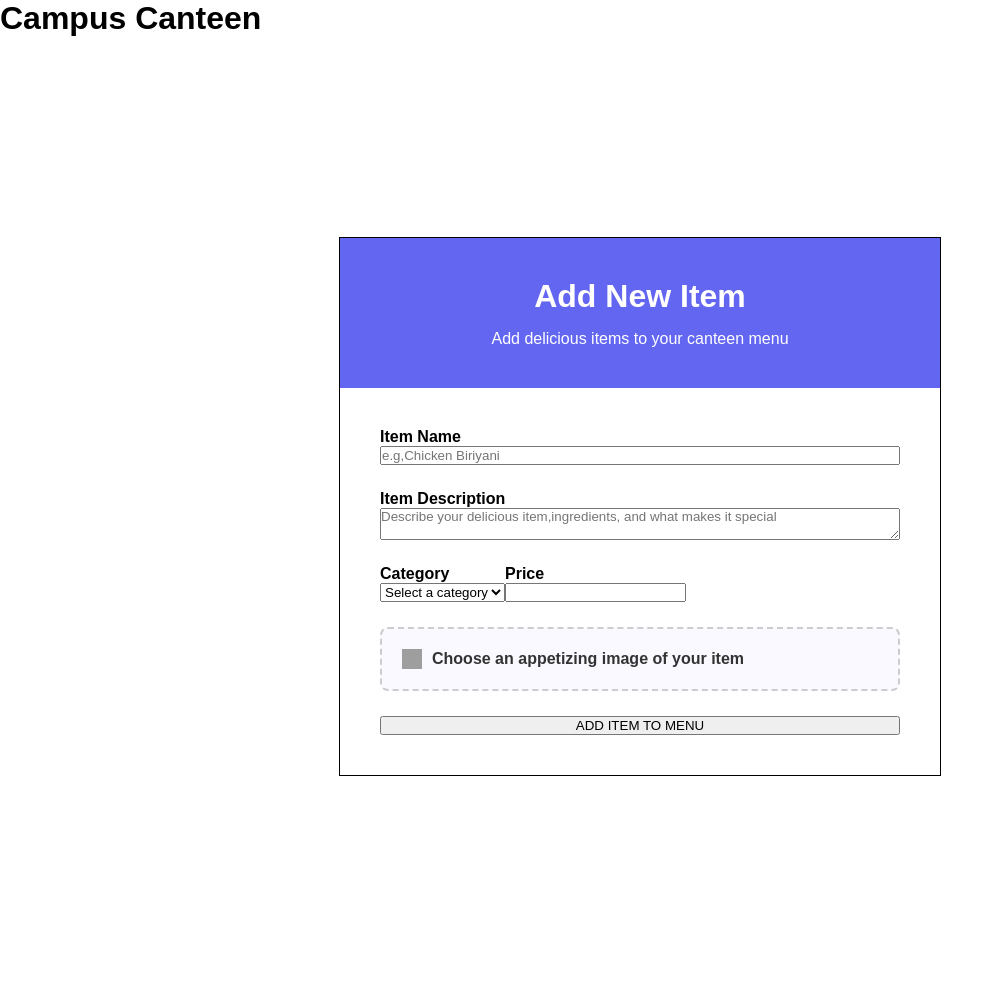
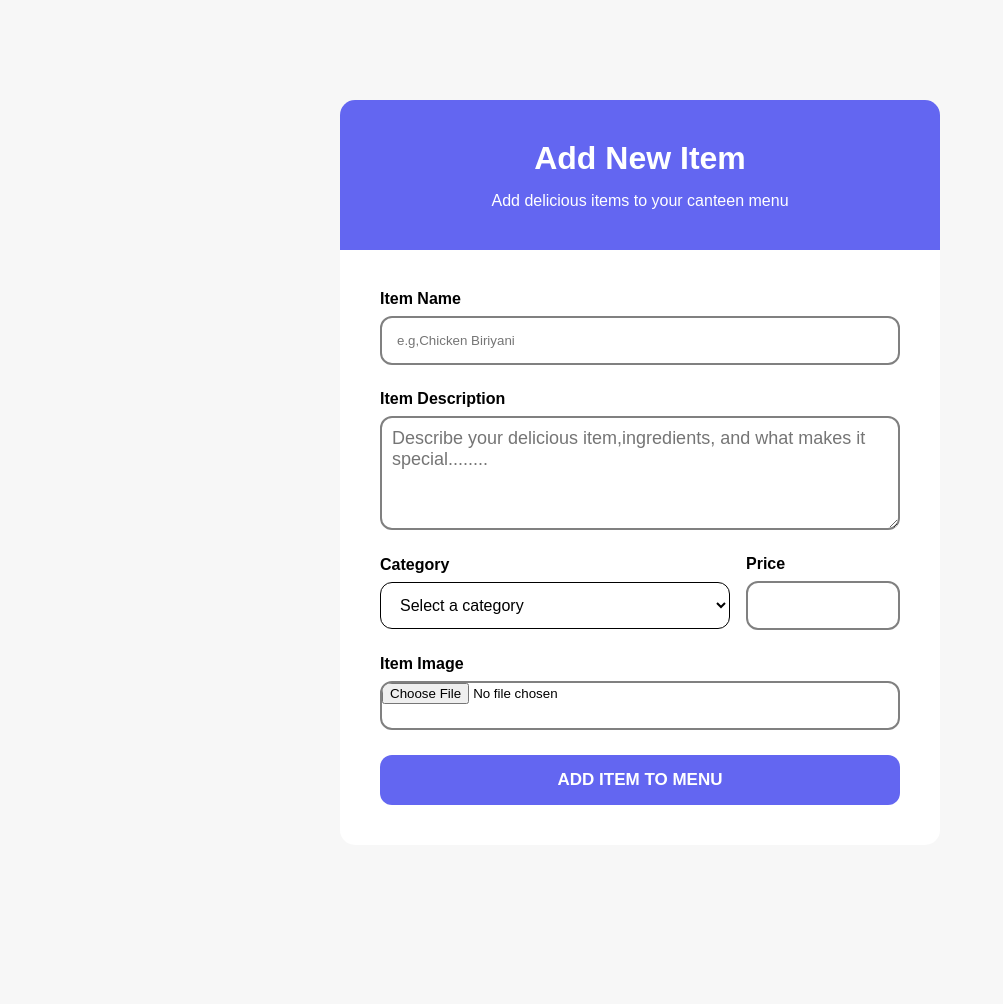
Before and after one commit to jeoncareer/canteen-preorder-system, a PHP site: page /canteen-preorder-system/app/views/canteen/add_item.view.php in a window 1280 px wide. Shown: the top 1004 px of the page, without its empty margins (0-1003 px from the left). Run offline with PHP 8.4, Linux system fonts and the light colour scheme; some libraries are stand-ins or nearby versions; grey boxes are pictures that could not be loaded.

Commit message:
working on add_item route version 1

```diff
--- a/app/views/canteen/add_item.view.php
+++ b/app/views/canteen/add_item.view.php
@@ -4,97 +4,20 @@
     <meta charset="UTF-8">
     <meta name="viewport" content="width=device-width, initial-scale=1.0">
     <title>Document</title>
-
+    <link rel="stylesheet" href="<?=ROOT?>assets/css/add_item.css">
     <style>
-
-        *{
-            margin: 0;
-            padding: 0;
-            font-family: Arial, Helvetica, sans-serif;
-        }
-
-        body{
-            height:10000px;
-        }
-        .container{
-
-            display: flex;
-            flex-direction: column;
-            width:600px;
-            border: 1px solid black;
-            margin:0 auto ;
-        }
-
-        .top{
-            background-color: #6366F1;
-            display: flex;
-            flex-direction: column;
-            align-items: center;
-            justify-content: center;
-            color:white;
-            padding:40px 0;
-            row-gap: 15px;
-        }
-
-        .l{
-            display: flex;
-            flex-direction: column;
-        }
-
-
-        .cred{
-            display: flex;
-            flex-direction: column;
-           padding:40px;
-           row-gap: 25px;
-        }
-
-        .cred label{
-            font-weight: bold;
-        }
-
-        .cat-pri{
-            display: flex;
-            flex-direction: row;
-        }
-
-        .cat-pri > div{
-            display: flex;
-            flex-direction: column;
-        }
 
 
 
-          .upload-box {
-    border: 2px dashed #ccc;
-    border-radius: 8px;
-    padding: 20px;
-    display: flex;
-    align-items: center;
-    gap: 10px;
-    background-color: #f9f9ff;
-    color: #333;
-    font-weight: bold;
-    cursor: pointer;
-    transition: border-color 0.3s;
-  }
 
-  .upload-box:hover {
-    border-color: #7f8c8d;
-  }
 
-  .upload-box img {
-    width: 20px;
-    height: 20px;
-  }
 
-  #item_image {
-    display: none;
-  }
+
     </style>
 </head>
 <body>
-    <h1 style="margin-bottom:200px">Campus Canteen</h1>
+    <form action="<?=ROOT?>/canteen/add_item" method="post" enctype="multipart/form-data">
+
         <div class="container">
           <div class="top">
               <h1>Add New Item</h1>
@@ -107,12 +30,13 @@
               <div class="l">
 
                   <label for="">Item Name</label>
-            <input type="text" name="item_name" placeholder="e.g,Chicken Biriyani">
+                  <input class="item-name" type="text" name="item_name" placeholder="e.g,Chicken Biriyani">
               </div>
               <div class="l">
 
                   <label for="">Item Description</label>
-            <textarea name="description" id="" placeholder="Describe your delicious item,ingredients, and what makes it special"></textarea>
+                  <textarea class="description" name="description" id=""
+                  placeholder="Describe your delicious item,ingredients, and what makes it special........"></textarea>
               </div>
 
               <div class="l">
@@ -135,11 +59,8 @@
               </div>
               <div class="l">
 
-            <label for="item_image" class="upload-box">
-      <img src="https://cdn-icons-png.flaticon.com/512/685/685655.png" alt="Camera Icon">
-      Choose an appetizing image of your item
-    </label>
-    <input type="file" id="item_image" name="item_image" accept="image/*">
+                <label for="">Item Image</label>
+                <input class="item-image" type="file" name="item_image">
               </div>
 
               <div class="l">
@@ -150,5 +71,6 @@
 
 
         </div>
+    </form>
 </body>
 </html>
```
Also changed, not shown: app/controllers/Canteen.php (+19 -0 lines), app/models/Categories.php (added, +14 -0 lines), app/models/Dcategories.php (added, +8 -0 lines), app/models/Items.php (+7 -2 lines), public/assets/css/add_item.css (added). Lines whose indentation alone changed are shown as unchanged.
